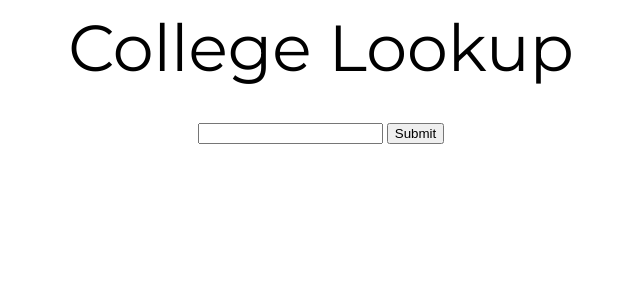
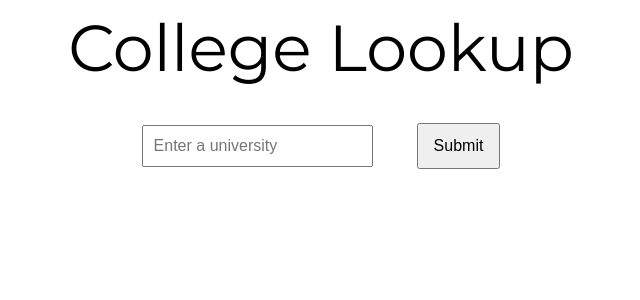
Before and after one commit to smckinless/college__lookup, a Flask app: page / in a window 1280 px wide. Shown: the top 300 px of the page, without its empty margins (319-959 px from the left). Run offline with Flask 2, Linux system fonts and the light colour scheme; data that the repository does not hold is empty.

Commit message:
styling to input

```diff
--- a/static/css/style.css
+++ b/static/css/style.css
@@ -12,12 +12,31 @@ li {
 	width: 30%;
 }
 
+#search-form {
+	text-align: center;
+}
+
 .title {
 	text-align: center;
 	margin: auto;
 	display: block;
 	font-size: 65px;
 	font-family: 'Montserrat', sans-serif;
+}
+
+.college-name {
+	padding: 10px;
+	margin-right: 20px;
+	font-size: 1em;
+}
+
+input.submit {
+	margin-left: 20px;
+	padding-left: 15px;
+	padding-right: 15px;
+	padding-top: 12px;
+	padding-bottom: 12px;
+	font-size: 1em;
 }
 
 .loc {
--- a/templates/index.html
+++ b/templates/index.html
@@ -8,8 +8,8 @@
 <br>
 <div class="search">
 	<form method='post' id='search_form' action="/">
-		<input type='text' value='' name='search'>
-		<input type='submit' value='Submit' method='post'>
+		<input type='text' value='' name='search' class="college-name" placeholder="Enter a university">
+		<input type='submit' value='Submit' method='post' class="submit">
 	</form>
 </div>
 {% endblock %}
```
